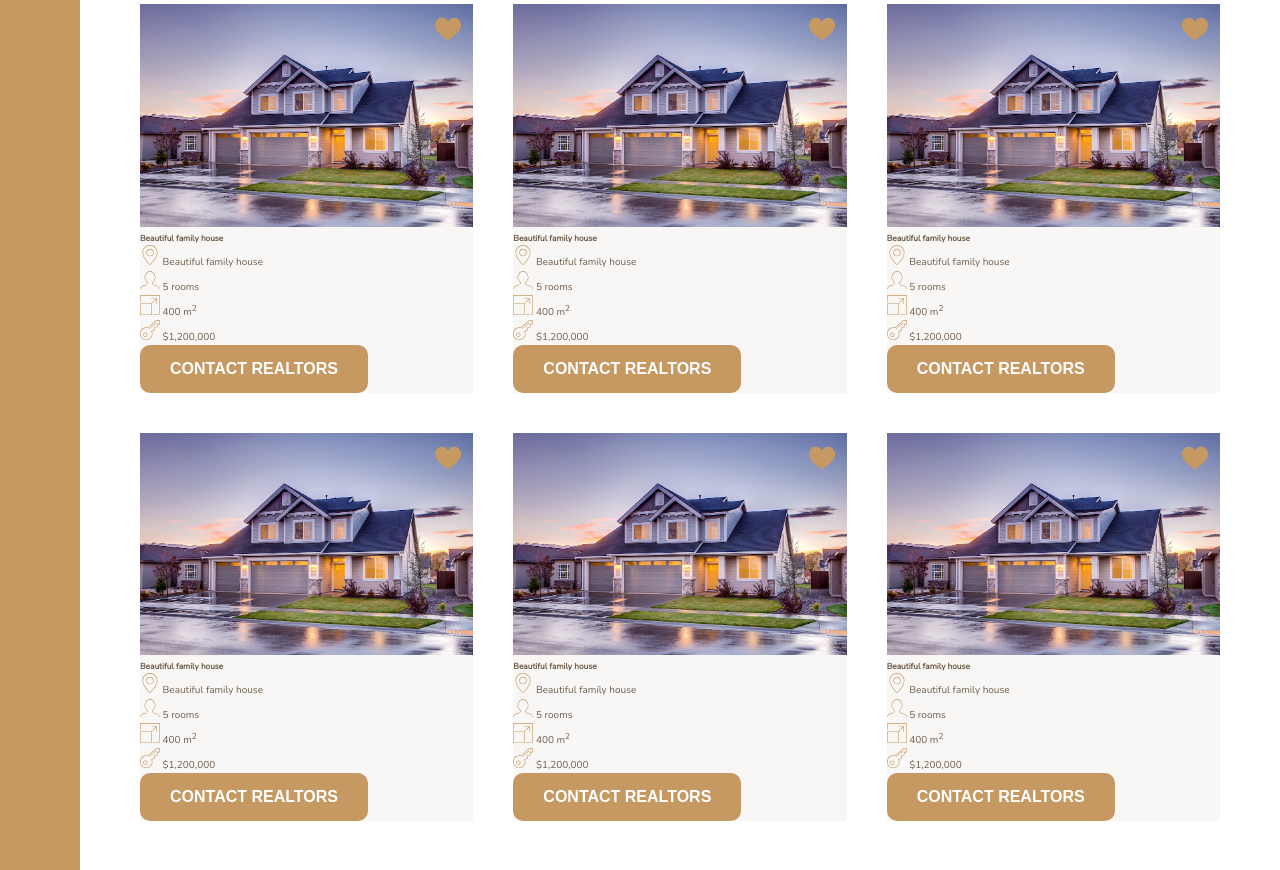
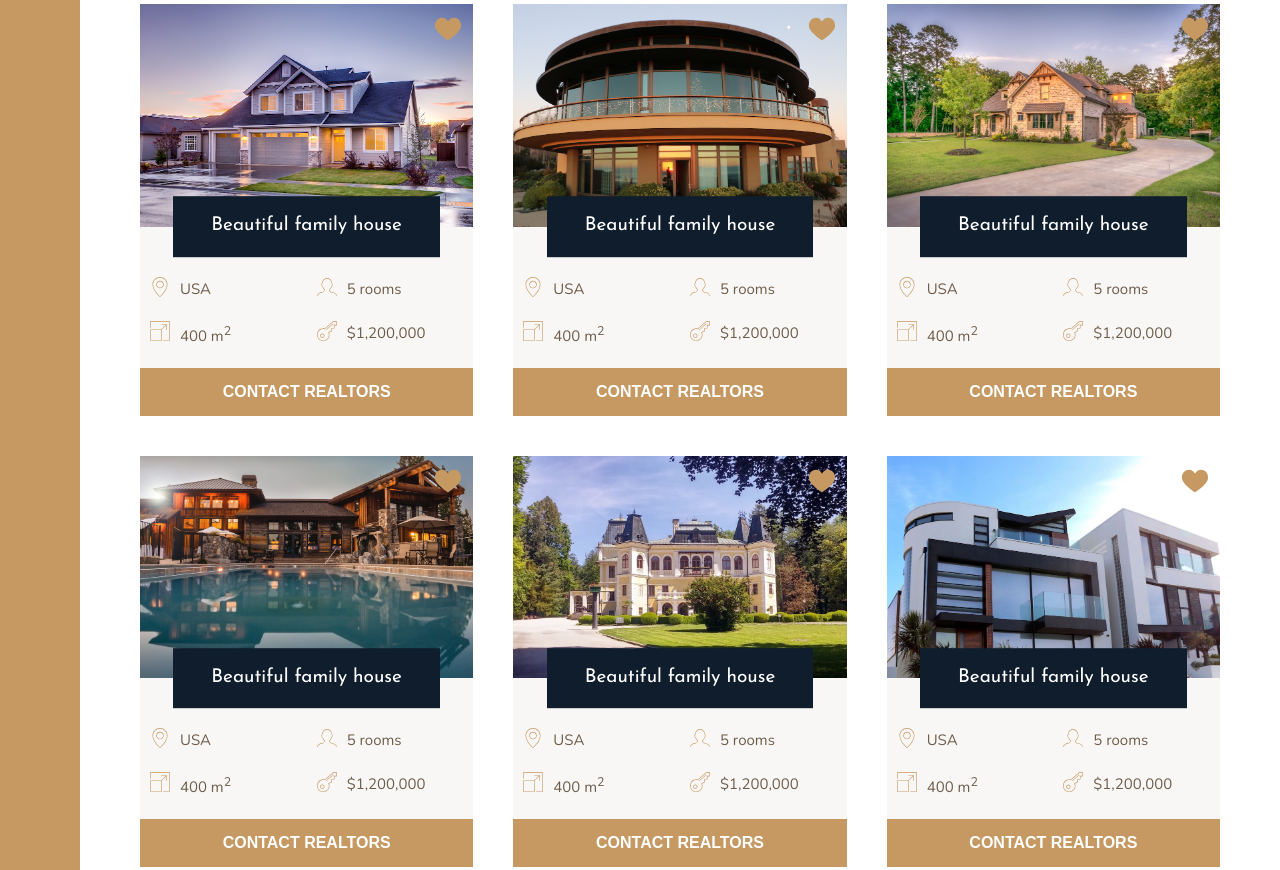
Before and after one commit to salmayaser/Nexter, a website: page index.html in a window 1280 px wide. Shown: the part 1834-2704 px from the top of the page. Drawn offline with nearby package versions, Linux system fonts and the light colour scheme.

Commit message:
styling  homes section

```diff
--- a/index.html
+++ b/index.html
@@ -107,7 +107,7 @@
           <svg>
             <use xlink:href="./img/sprite.svg#icon-map-pin"></use>
           </svg>
-          <span>Beautiful family house</span>
+          <span>USA</span>
         </div>
         <div class="home__rooms">
           <svg>
@@ -130,7 +130,7 @@
         <button class="btn">Contact realtors</button>
       </div>
       <div class="home">
-        <img class="home__img" src="./img/house-1.jpeg" alt="house" />
+        <img class="home__img" src="./img/house-2.jpeg" alt="house" />
         <svg class="home__icon">
           <use xlink:href="./img/sprite.svg#icon-heart-full"></use>
         </svg>
@@ -139,7 +139,7 @@
           <svg>
             <use xlink:href="./img/sprite.svg#icon-map-pin"></use>
           </svg>
-          <span>Beautiful family house</span>
+          <span>USA</span>
         </div>
         <div class="home__rooms">
           <svg>
@@ -162,7 +162,7 @@
         <button class="btn">Contact realtors</button>
       </div>
       <div class="home">
-        <img class="home__img" src="./img/house-1.jpeg" alt="house" />
+        <img class="home__img" src="./img/house-3.jpeg" alt="house" />
         <svg class="home__icon">
           <use xlink:href="./img/sprite.svg#icon-heart-full"></use>
         </svg>
@@ -171,7 +171,7 @@
           <svg>
             <use xlink:href="./img/sprite.svg#icon-map-pin"></use>
           </svg>
-          <span>Beautiful family house</span>
+          <span>USA</span>
         </div>
         <div class="home__rooms">
           <svg>
@@ -194,7 +194,7 @@
         <button class="btn">Contact realtors</button>
       </div>
       <div class="home">
-        <img class="home__img" src="./img/house-1.jpeg" alt="house" />
+        <img class="home__img" src="./img/house-4.jpeg" alt="house" />
         <svg class="home__icon">
           <use xlink:href="./img/sprite.svg#icon-heart-full"></use>
         </svg>
@@ -203,7 +203,7 @@
           <svg>
             <use xlink:href="./img/sprite.svg#icon-map-pin"></use>
           </svg>
-          <span>Beautiful family house</span>
+          <span>USA</span>
         </div>
         <div class="home__rooms">
           <svg>
@@ -226,7 +226,7 @@
         <button class="btn">Contact realtors</button>
       </div>
       <div class="home">
-        <img class="home__img" src="./img/house-1.jpeg" alt="house" />
+        <img class="home__img" src="./img/house-5.jpeg" alt="house" />
         <svg class="home__icon">
           <use xlink:href="./img/sprite.svg#icon-heart-full"></use>
         </svg>
@@ -235,7 +235,7 @@
           <svg>
             <use xlink:href="./img/sprite.svg#icon-map-pin"></use>
           </svg>
-          <span>Beautiful family house</span>
+          <span>USA</span>
         </div>
         <div class="home__rooms">
           <svg>
@@ -258,7 +258,7 @@
         <button class="btn">Contact realtors</button>
       </div>
       <div class="home">
-        <img class="home__img" src="./img/house-1.jpeg" alt="house" />
+        <img class="home__img" src="./img/house-6.jpeg" alt="house" />
         <svg class="home__icon">
           <use xlink:href="./img/sprite.svg#icon-heart-full"></use>
         </svg>
@@ -267,7 +267,7 @@
           <svg>
             <use xlink:href="./img/sprite.svg#icon-map-pin"></use>
           </svg>
-          <span>Beautiful family house</span>
+          <span>USA</span>
         </div>
         <div class="home__rooms">
           <svg>
--- a/sass/_homes.scss
+++ b/sass/_homes.scss
@@ -2,6 +2,7 @@
   width: 2rem;
   height: 2rem;
   fill: $color-primary;
+  margin: 0 1rem;
 }
 
 .homes {
@@ -16,9 +17,14 @@
 .home {
   background-color: $color-grey-light-1;
   position: relative;
+  display: grid;
+  row-gap: 2rem;
+  grid-template-columns: repeat(2, 1fr);
 
   &__img {
     width: 100%;
+    grid-column: 1 / span 2;
+    grid-row: 1/2;
   }
   &__icon {
     position: absolute;
@@ -29,25 +35,53 @@
     fill: $color-primary;
   }
   &__name {
+    font-size: 1.9rem;
+    padding: 1.5rem 3rem;
+    background-color: $color-secondary;
+    color: #fff;
+    display: inline-block;
+    grid-column: 1 / span 2;
+    text-align: center;
+    font-family: $font-display;
+    font-weight: 400;
+    width: 80%;
+    justify-self: center;
+    grid-row: 1/2;
+    align-self: end;
+    transform: translateY(50%);
   }
   &__location {
+    font-size: 1.5rem;
+    display: flex;
+    margin-top: 3rem;
     svg {
       @extend %svg;
     }
   }
   &__rooms {
+    font-size: 1.5rem;
+    display: flex;
+    margin-top: 3rem;
     svg {
       @extend %svg;
     }
   }
   &__area {
+    font-size: 1.5rem;
+    display: flex;
     svg {
       @extend %svg;
     }
   }
   &__price {
+    font-size: 1.5rem;
+    display: flex;
     svg {
       @extend %svg;
     }
   }
+  .btn {
+    grid-column: 1 / span 2;
+    border-radius: 0;
+  }
 }
```
Also changed, not shown: css/styles.css, 1 other file.
